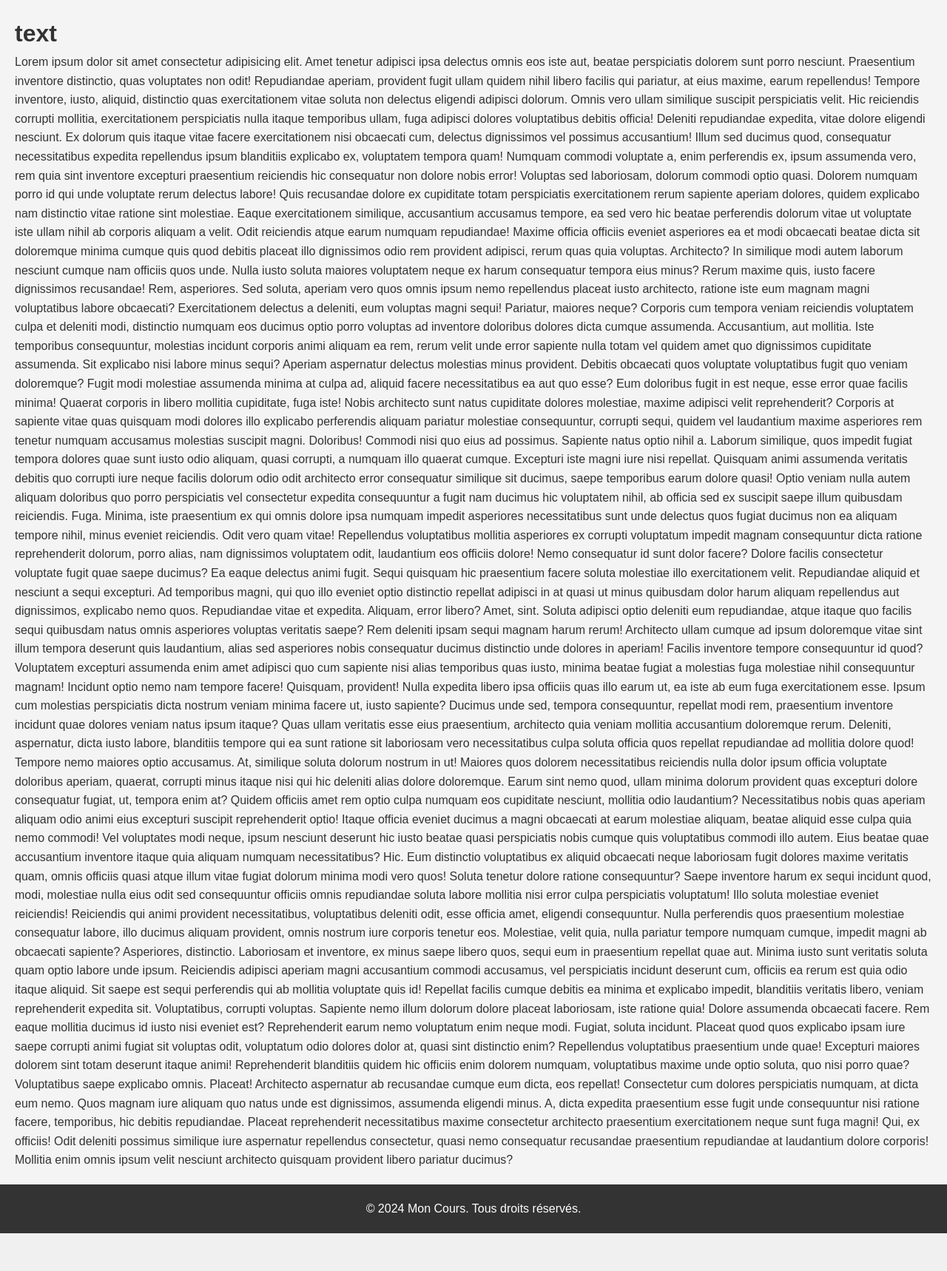
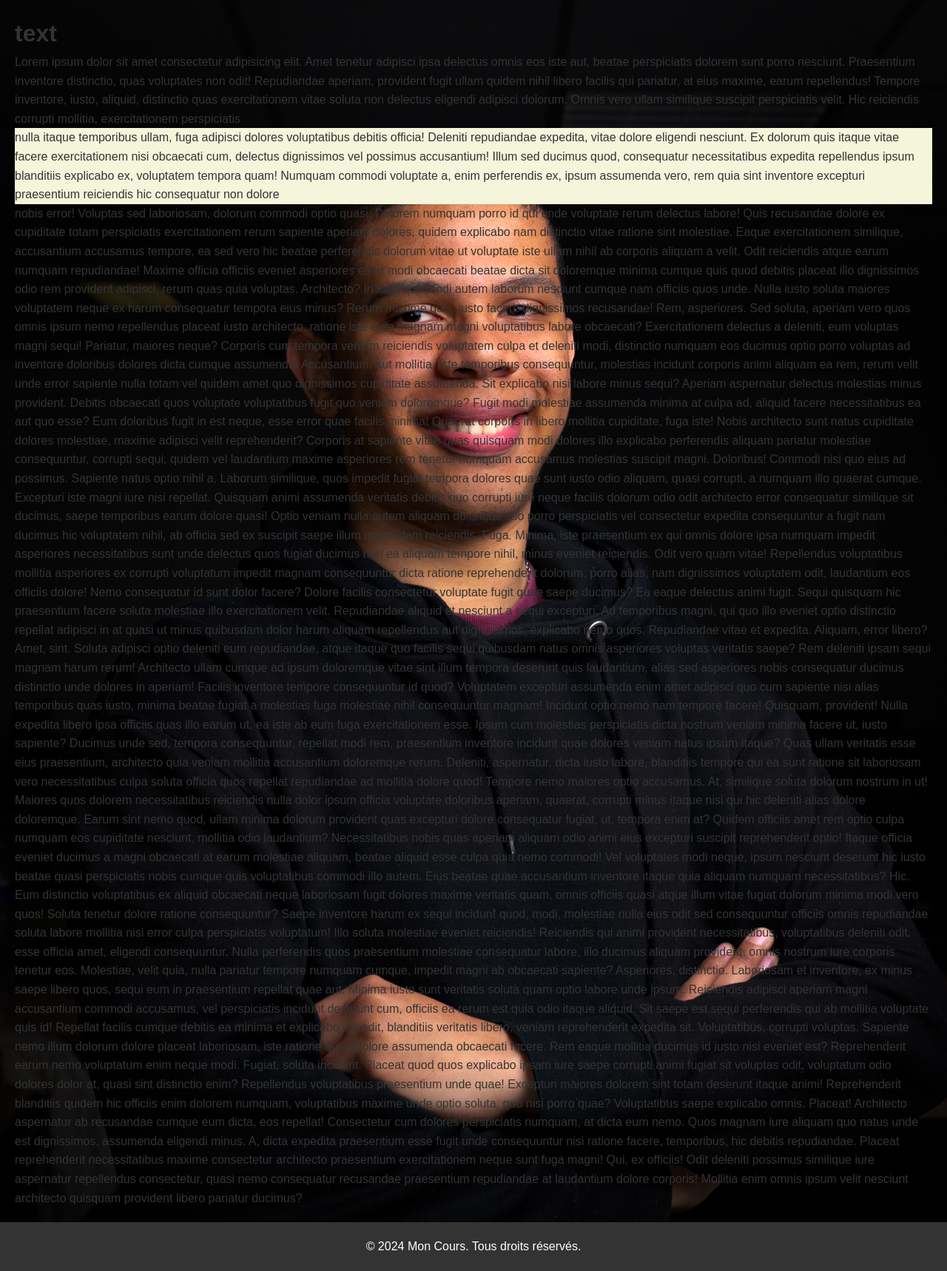
Before and after one commit to xLucasGitHubx/Ma_Formation, a PHP site: page /pages/lessons/html-text.html in a window 1280 px wide. Shown: the part 117-1835 px from the top of the page at 74% size. Before the commit the page ends 1784 px from the top, so only its background shows below. Run offline with PHP 8.4, Linux system fonts and the light colour scheme.

Commit message:
restructuration des pages html et ajout de background et bg-image pour les pages lecon1 et 2

```diff
--- a/5_Exercices_En_Cours_Formation/Votre Hub HTML-CSS/pages/form/connexion.html
+++ b/5_Exercices_En_Cours_Formation/Votre Hub HTML-CSS/pages/form/connexion.html
@@ -6,6 +6,7 @@
 		<title>Connexion</title>
 	</head>
 	<body>
+		<main>
 			<h1>Connecter-Vous</h1>
 			<fieldset>
 				<legend>Connexion</legend>
@@ -15,9 +16,10 @@
 					<label for="password"> </label>
 					<input type="password" name="password" id="password" placeholder="password" />
 					<input type="submit" name="submit" id="submit" />
+				</form>
 				<a href="./inscription.html">Pas de compte? S'inscrire!</a>
 				<a href="./contact.html">Nous Contacter!</a>
-			</form>
 			</fieldset>
+		</main>
 	</body>
 </html>
--- a/5_Exercices_En_Cours_Formation/Votre Hub HTML-CSS/pages/form/contact.html
+++ b/5_Exercices_En_Cours_Formation/Votre Hub HTML-CSS/pages/form/contact.html
@@ -6,6 +6,8 @@
 		<title>Contact</title>
 	</head>
 	<body>
+        <main>
+
             <h1>Contactez-nous</h1>
             <fieldset>
                 <legend>Contact</legend>
@@ -27,9 +29,10 @@
                 <label for="message">Votre message</label>
                 <textarea id="message" name="message" placeholder="Bonjour,..."></textarea>
                 <input type="submit"></input>
+            </form>
                 <a href="./connexion.html">Se Connecter</a>
                 <a href="./inscription.html">Créer un Compte?</a>
-            </form>
             </fieldset>
+        </main>
 	</body>
 </html>
--- a/5_Exercices_En_Cours_Formation/Votre Hub HTML-CSS/pages/form/inscription.html
+++ b/5_Exercices_En_Cours_Formation/Votre Hub HTML-CSS/pages/form/inscription.html
@@ -6,6 +6,7 @@
 		<title>Inscription</title>
 	</head>
 	<body>
+		<main>
 			<h1>Inscrivez-Vous</h1>
 			<fieldset>
 				<legend>Inscription</legend>
@@ -42,9 +43,10 @@
 						<input type="checkbox" name="hobbies3" id="hobbies"" />
 					</fieldset>
 					<input type="submit" name="submit" id="submit" />
+				</form>
 				<a href="./connexion.html">Déjà un compte?</a>
 				<a href="./contact.html">Nous Contacter!</a>
-			</form>
 			</fieldset>
+		</main>
 	</body>
 </html>
--- a/5_Exercices_En_Cours_Formation/Votre Hub HTML-CSS/pages/lessons/html-text.html
+++ b/5_Exercices_En_Cours_Formation/Votre Hub HTML-CSS/pages/lessons/html-text.html
@@ -28,10 +28,13 @@
 			sunt porro nesciunt. Praesentium inventore distinctio, quas voluptates non odit! Repudiandae aperiam, provident fugit ullam quidem nihil libero
 			facilis qui pariatur, at eius maxime, earum repellendus! Tempore inventore, iusto, aliquid, distinctio quas exercitationem vitae soluta non
 			delectus eligendi adipisci dolorum. Omnis vero ullam similique suscipit perspiciatis velit. Hic reiciendis corrupti mollitia, exercitationem
-			perspiciatis nulla itaque temporibus ullam, fuga adipisci dolores voluptatibus debitis officia! Deleniti repudiandae expedita, vitae dolore
-			eligendi nesciunt. Ex dolorum quis itaque vitae facere exercitationem nisi obcaecati cum, delectus dignissimos vel possimus accusantium! Illum
-			sed ducimus quod, consequatur necessitatibus expedita repellendus ipsum blanditiis explicabo ex, voluptatem tempora quam! Numquam commodi
-			voluptate a, enim perferendis ex, ipsum assumenda vero, rem quia sint inventore excepturi praesentium reiciendis hic consequatur non dolore
+			perspiciatis
+			<div>
+				nulla itaque temporibus ullam, fuga adipisci dolores voluptatibus debitis officia! Deleniti repudiandae expedita, vitae dolore eligendi
+				nesciunt. Ex dolorum quis itaque vitae facere exercitationem nisi obcaecati cum, delectus dignissimos vel possimus accusantium! Illum sed
+				ducimus quod, consequatur necessitatibus expedita repellendus ipsum blanditiis explicabo ex, voluptatem tempora quam! Numquam commodi
+				voluptate a, enim perferendis ex, ipsum assumenda vero, rem quia sint inventore excepturi praesentium reiciendis hic consequatur non dolore
+			</div>
 			nobis error! Voluptas sed laboriosam, dolorum commodi optio quasi. Dolorem numquam porro id qui unde voluptate rerum delectus labore! Quis
 			recusandae dolore ex cupiditate totam perspiciatis exercitationem rerum sapiente aperiam dolores, quidem explicabo nam distinctio vitae ratione
 			sint molestiae. Eaque exercitationem similique, accusantium accusamus tempore, ea sed vero hic beatae perferendis dolorum vitae ut voluptate
--- a/5_Exercices_En_Cours_Formation/Votre Hub HTML-CSS/pages/veille_tech.html
+++ b/5_Exercices_En_Cours_Formation/Votre Hub HTML-CSS/pages/veille_tech.html
@@ -6,6 +6,7 @@
 		<title>Document</title>
 	</head>
 	<body>
+		<main>
 			<audio src="../audio_video/damn.mp3" controls></audio>
 			<iframe
 				width="560"
@@ -16,5 +17,6 @@
 				allow="accelerometer; autoplay; clipboard-write; encrypted-media; gyroscope; picture-in-picture; web-share"
 				referrerpolicy="strict-origin-when-cross-origin"
 				allowfullscreen></iframe>
+		</main>
 	</body>
 </html>
--- a/5_Exercices_En_Cours_Formation/Votre Hub HTML-CSS/style.css
+++ b/5_Exercices_En_Cours_Formation/Votre Hub HTML-CSS/style.css
@@ -40,6 +40,12 @@ nav ul li a {
 
 main {
 	padding: 20px;
+	background-image: url(./images/lucas_profil.jpg);
+	background-repeat: no-repeat;
+	background-size: cover;
+}
+div {
+	background-color: beige;
 }
 
 section {
```
Also changed, not shown: 5_Exercices_En_Cours_Formation/Votre Hub HTML-CSS/pages/lessons/html-liens.html (+7 -5 lines). Lines whose indentation alone changed are shown as unchanged.
